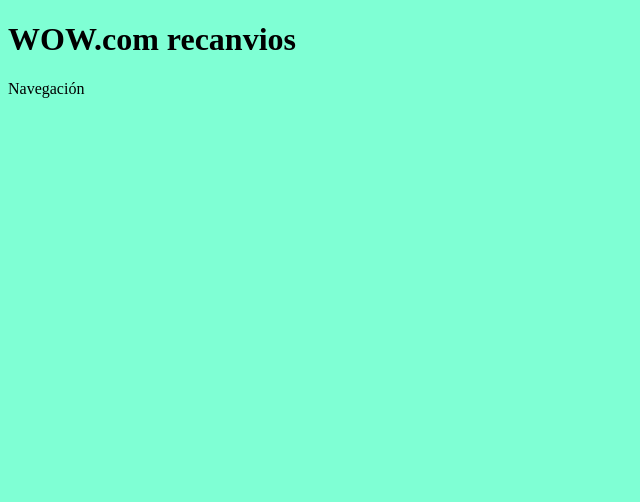
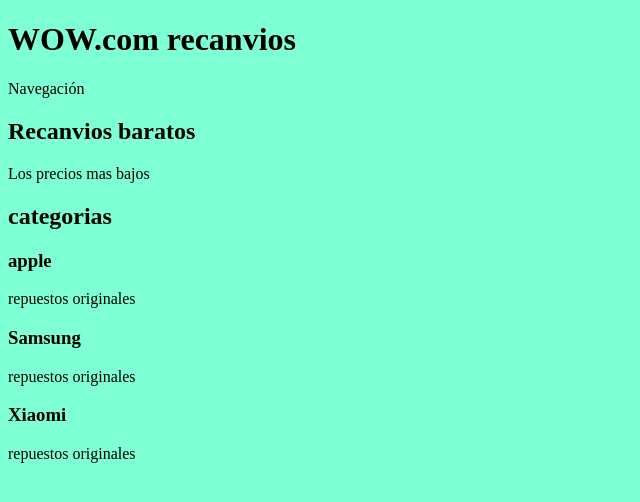
Before and after one commit to jbeltranam-rgb/Projecte-Web-Personal, a plain HTML site: page Index.html in a window 1280 px wide. Shown: the whole page, without its empty margins (0-640 px from the left). Drawn offline with Linux system fonts and the light colour scheme.

Commit message:
Seciones

```diff
--- a/Index.html
+++ b/Index.html
@@ -14,5 +14,30 @@
     <nav>
         <p>Navegación</p>
     </nav>
+    <section>
+        <h2>
+            Recanvios baratos
+        </h2>
+        <p>Los precios mas bajos</p>
+    </section>
+    <main>
+        <h2>categorias</h2>
+        <section>
+            <h3>apple</h3>
+            <p>repuestos originales</p>
+
+        </section>
+        <section>
+            <h3>Samsung</h3>
+            <p>repuestos originales</p>
+        </section>
+        <section>
+            <h3>Xiaomi</h3>
+            <p>repuestos originales</p>
+        </section>
+        <section>
+            <H2></H2>
+        </section>
+    </main>
 </body>
 </html>
```
